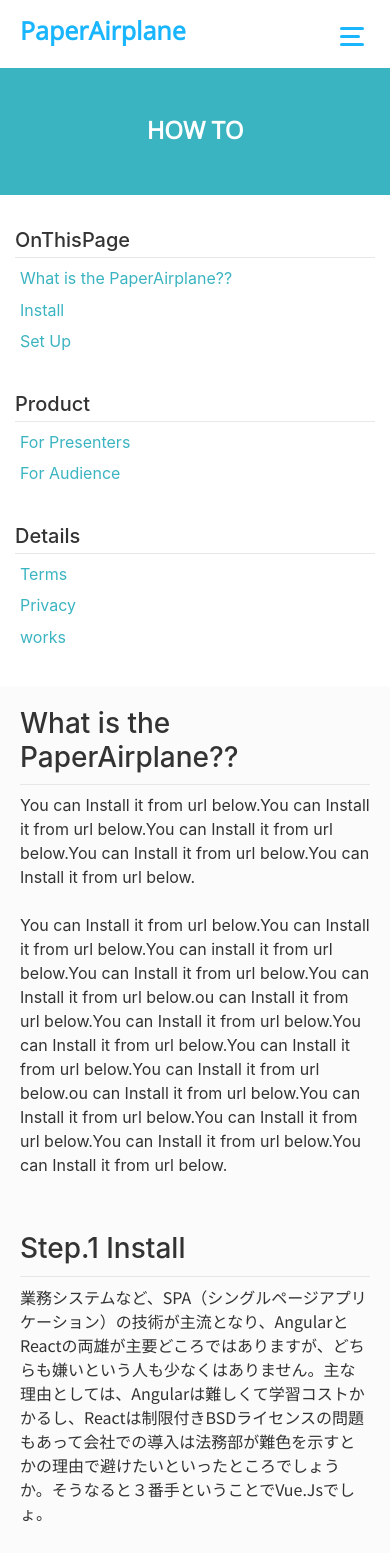
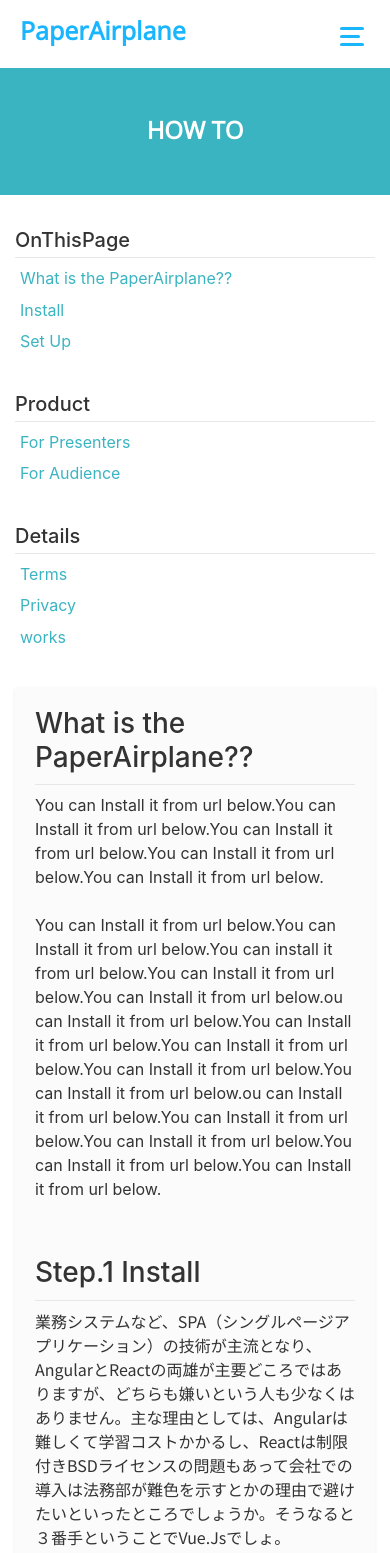
Before and after one commit to okuxxbos20/PaperAirplane, a Vue app: page /howto in a window 390 px wide. Shown: the top 1553 px of the page. Built offline with nearby package versions, Linux system fonts and the light colour scheme; what vue-js-toggle-button would draw is missing.

Commit message:
minor changes

```diff
--- a/src/components/Header.vue
+++ b/src/components/Header.vue
@@ -41,7 +41,7 @@ header {
   height: 67.5px;
   width: 100%;
   z-index: 3;
-  ul{
+  ul {
     margin: 0;
     padding: 0;
     list-style: none;
--- a/src/components/howto/child_components/paper.vue
+++ b/src/components/howto/child_components/paper.vue
@@ -53,11 +53,14 @@ export default {
       border-bottom: 1px solid var(--border);
       padding: 0 0 10px 0;
     }
-    p {
-    }
     .ja {
       font-family: 'Noto Sans JP', sans-serif;
     }
   }
 }
+@media screen and (max-width: 580px) {
+  .main {
+    margin: 0 15px;
+  }
+}
 </style>
```
